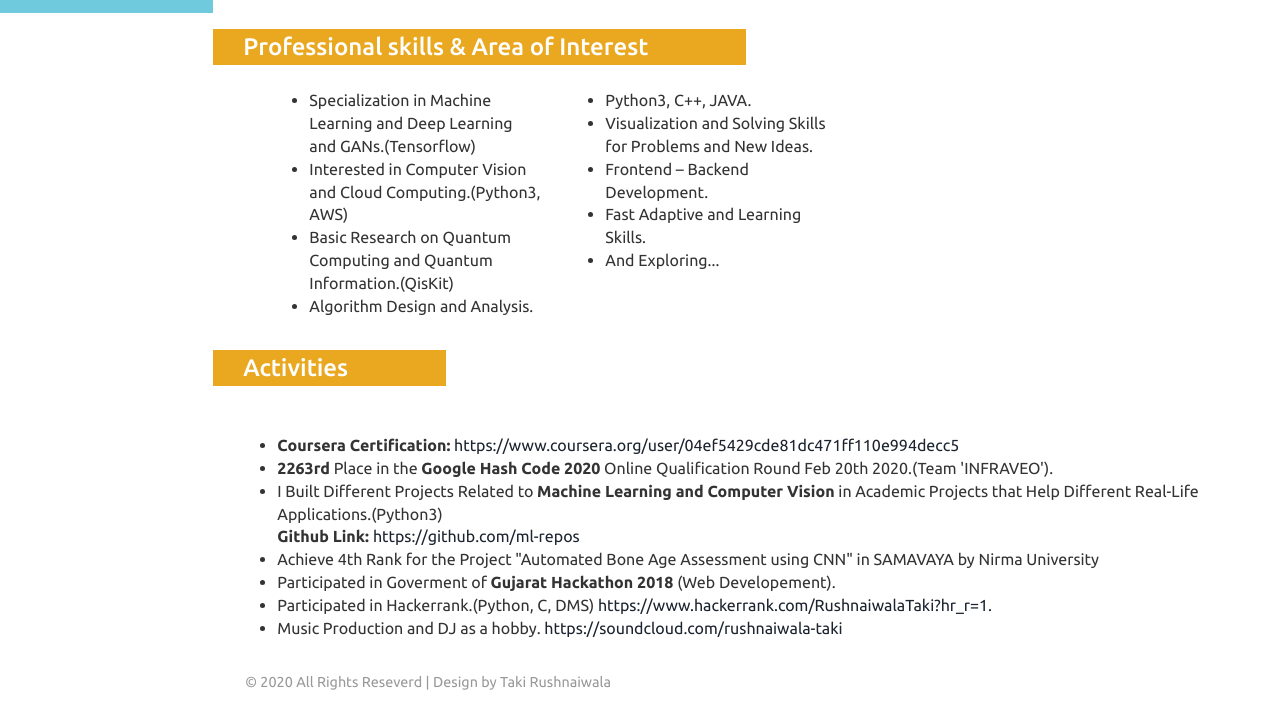
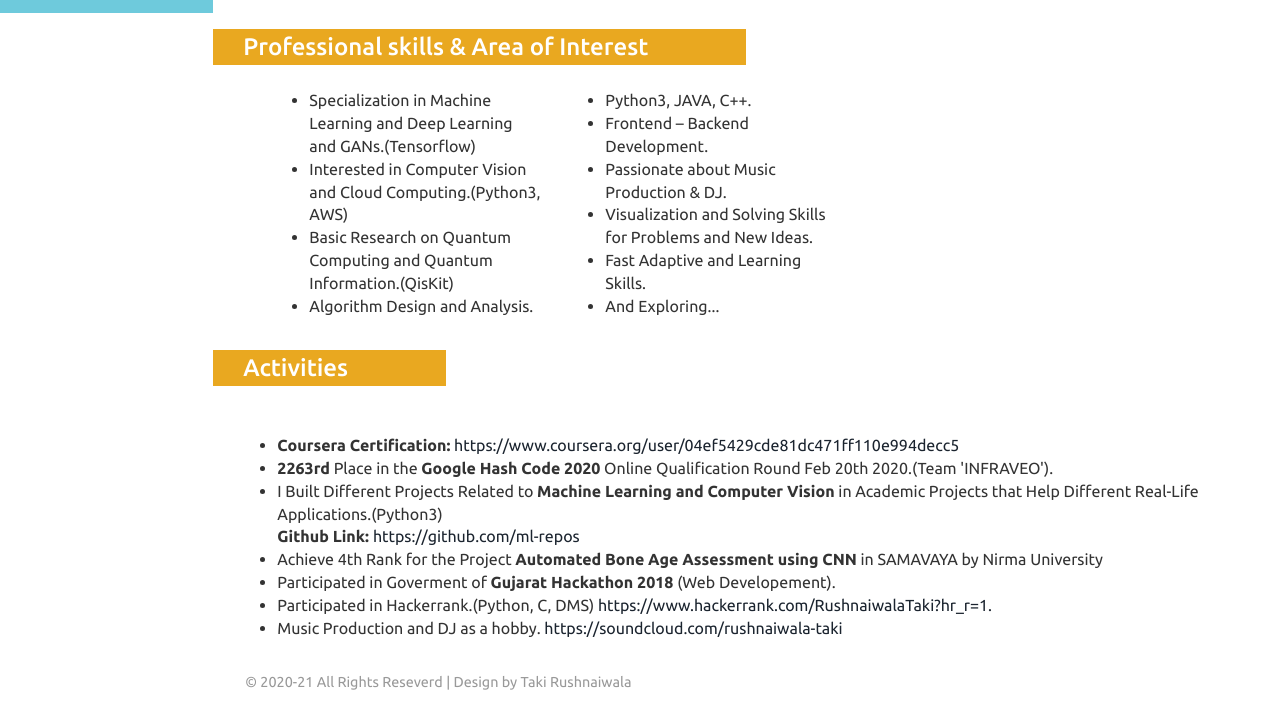
Before and after one commit to RushnaiwalaTaki/Resume-taki, a plain HTML site: page index.html in a window 1280 px wide. Shown: the part 787-1511 px from the top of the page. Drawn offline with Linux system fonts and the light colour scheme; files whose address does not match are found by name.

Commit message:
Update index.html

```diff
--- a/index.html
+++ b/index.html
@@ -122,9 +122,10 @@
 				 </div>
 				 <div class="skill2">
 					 <ul>
-						<li>Python3, C++, JAVA. </li>
-						<li>Visualization and Solving Skills for Problems and New Ideas.</li>
+						<li>Python3, JAVA, C++. </li>
 						<li>Frontend – Backend Development. </li>
+						<li>Passionate about Music Production & DJ.</li>
+						 <li>Visualization and Solving Skills for Problems and New Ideas.</li>
 						<li>Fast Adaptive and Learning Skills.</li>
 						<li>And Exploring...</li>
 					 </ul>
@@ -141,7 +142,7 @@
 			 			<li><b>Coursera Certification:</b> <a href="https://www.coursera.org/user/04ef5429cde81dc471ff110e994decc5">https://www.coursera.org/user/04ef5429cde81dc471ff110e994decc5</a></li>
 			 			<li><b>2263rd</b> Place in the <b>Google Hash Code 2020</b> Online Qualification Round Feb 20th 2020.(Team 'INFRAVEO').</li>
 			 			<li>I Built Different Projects Related to <b>Machine Learning and Computer Vision</b> in Academic Projects that Help Different Real-Life Applications.(Python3)<br/><b>Github Link: </b><a href="https://github.com/ml-repos">https://github.com/ml-repos</a></li>
-						<li>Achieve 4th Rank for the Project "Automated Bone Age Assessment using CNN" in SAMAVAYA by Nirma University</li>
+						<li>Achieve 4th Rank for the Project <b>Automated Bone Age Assessment using CNN</b> in SAMAVAYA by Nirma University</li>
 						<li>Participated in Goverment of <b>Gujarat Hackathon 2018</b> (Web Developement).</li>
 			 			<li>Participated in Hackerrank.(Python, C, DMS) <a href="https://www.hackerrank.com/RushnaiwalaTaki?hr_r=1">https://www.hackerrank.com/RushnaiwalaTaki?hr_r=1.</a></li>
 			 			<li>Music Production and DJ as a hobby.<a href="https://soundcloud.com/rushnaiwala-taki">  https://soundcloud.com/rushnaiwala-taki</a></li>
@@ -152,7 +153,7 @@
 		 </div>
 
 		 <div class="copywrite">
-			 <p>© 2020 All Rights Reseverd | Design by <a href="#" target="_blank">Taki Rushnaiwala</a></p>
+			 <p>© 2020-21 All Rights Reseverd | Design by <a href="#" target="_blank">Taki Rushnaiwala</a></p>
 			 	 <button onclick="topFunction()" id="myBtn" title="Top"> ˄ </button>
 
 		 </div>
```
